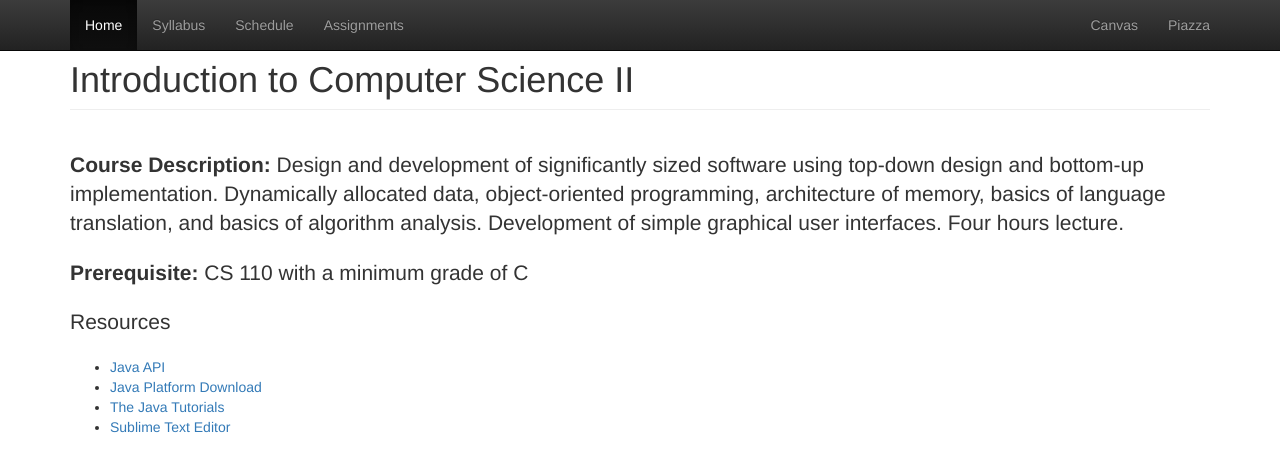
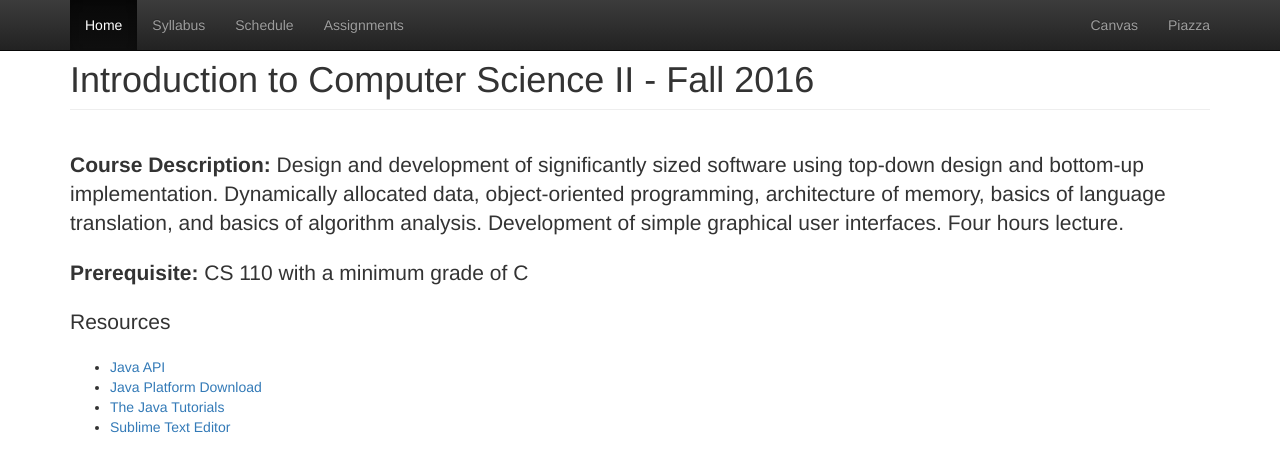
Before and after one commit to CS112-F16/cs112-f16.github.io, a Jekyll site: the page built from index.html, in a window 1280 px wide. Shown: the top 472 px of the page. Built offline with Jekyll 4.4.1, drawn with Linux system fonts in a browser that asks for light colours.

Commit message:
add fall 2016

```diff
--- a/assignments.html
+++ b/assignments.html
@@ -4,7 +4,7 @@ title: Assignments
 ---
 <div class="container">
 
-  <h1 class="page-header">Assignments</h1>
+  <h1 class="page-header">Assignments - Fall 2016</h1>
 
   <h2>Laboratory Assignments</h2>
   <table class="table table-condensed" style="text-align:left;">
--- a/index.html
+++ b/index.html
@@ -5,7 +5,7 @@ title: Home
 
 <div class="container">
 
-	<h1 class="page-header">Introduction to Computer Science II</h1>
+	<h1 class="page-header">Introduction to Computer Science II - Fall 2016</h1>
 
 	<br/>
 	<p class="lead">
--- a/schedule.html
+++ b/schedule.html
@@ -4,7 +4,7 @@ title: Schedule
 ---
 <div class="container">
 
-  <h1 class="page-header">Course Schedule</h1>
+  <h1 class="page-header">Course Schedule - Fall 2016</h1>
   <p><i>Note: this schedule is subject to change.</i></p>
 
   <table class="table table-condensed"
--- a/syllabus.html
+++ b/syllabus.html
@@ -5,7 +5,7 @@ title: Syllabus
 
 <div class="container">
 
-  <h1 class="page-header">Introduction to Computer Science II</h1>
+  <h1 class="page-header">Introduction to Computer Science II - Fall 2016</h1>
 
   <br/>
 
```
Also changed, not shown: other parts of syllabus.html (+1 -1 lines).
